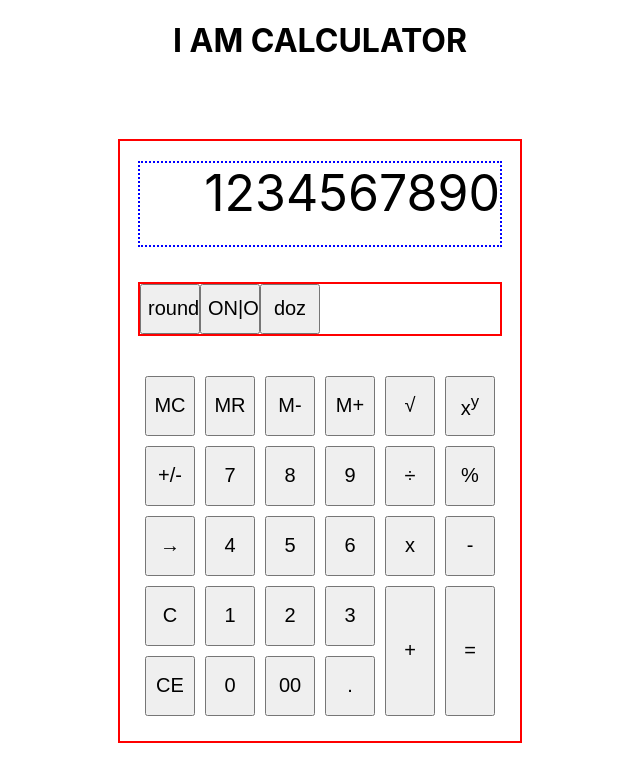
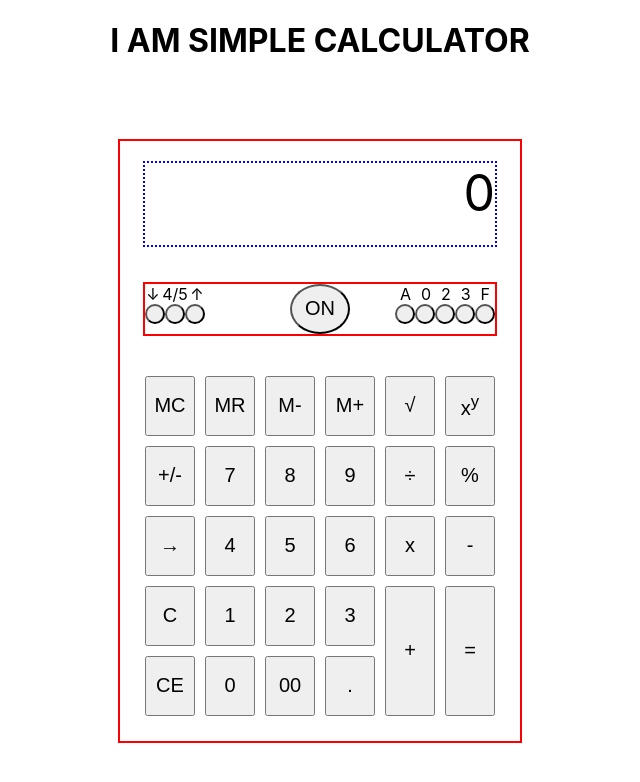
Before and after one commit to buldar/SimpleCalc, a React (Create React App) app: page / in a window 1280 px wide. Shown: the top 782 px of the page, without its empty margins (320-960 px from the left). Built offline with nearby package versions, Linux system fonts and the light colour scheme.

Commit message:
finished start css

```diff
--- a/src/App.css
+++ b/src/App.css
@@ -12,7 +12,6 @@
     display: flex;
     flex-direction: column;
     align-items: center;
-    /*justify-content: space-around;*/
     border: red solid 2px;
     height: 600px;
     width: 400px;
@@ -21,7 +20,7 @@
 .Display {
     border: blue dotted 2px;
     height: 110px;
-    width: 360px;
+    width: 350px;
     margin-top: 20px;
     font-size: 50px;
     text-align: end;
@@ -30,12 +29,13 @@
 
 
 .Sets {
-    width: 360px;
+    width: 350px;
     height: 50px;
     margin-top: 35px;
     margin-bottom: 35px;
     border: solid red 2px;
     display: flex;
+    justify-content: space-between;
 }
 
 
@@ -65,3 +65,21 @@
 .PlusAndEqual button {
     height: 130px;
 }
+
+.RoundAndDoz button {
+    border-radius: 50%;
+    width: 20px;
+    height: 20px;
+    padding: 0;
+
+}
+
+.Indicators {
+    display: flex;
+    justify-content: space-around;
+}
+
+.OnOff button {
+    border-radius: 50%;
+    margin-left: 40px;
+}
--- a/src/App.tsx
+++ b/src/App.tsx
@@ -1,19 +1,48 @@
-import React from 'react';
+import React, {useState} from 'react';
 import './App.css';
 
 export const App = () => {
 
+    let [display, setDisplay] = useState('0')
 
 
     return (
         <div className="App">
-            <div className='Tittle'><h1>I AM CALCULATOR</h1></div>
+            <div className='Tittle'><h1>I AM SIMPLE CALCULATOR</h1></div>
             <div className='Calc'>
-                <div className='Display'><span>1234567890</span></div>
+                <div className='Display'>
+                    <span>{display}</span>
+                </div>
                 <div className='Sets'>
-                    <div><button>round</button></div>
-                    <div><button>ON|OFF</button></div>
-                    <div><button>doz</button></div>
+                    <div className='RoundAndDoz'>
+                        <div className='Indicators'>
+                            <div>↓</div>
+                            <div>4/5</div>
+                            <div>↑</div>
+                        </div>
+                        <div>
+                            <button/>
+                            <button/>
+                            <button/>
+                        </div>
+                    </div>
+                    <div className='OnOff'><button>ON</button></div>
+                    <div className='RoundAndDoz'>
+                        <div className='Indicators'>
+                            <div>A</div>
+                            <div>0</div>
+                            <div>2</div>
+                            <div>3</div>
+                            <div>F</div>
+                        </div>
+                        <div>
+                            <button/>
+                            <button/>
+                            <button/>
+                            <button/>
+                            <button/>
+                        </div>
+                    </div>
                 </div>
                 <div className='Functional'>
                     <div><button>MC</button></div>
```
